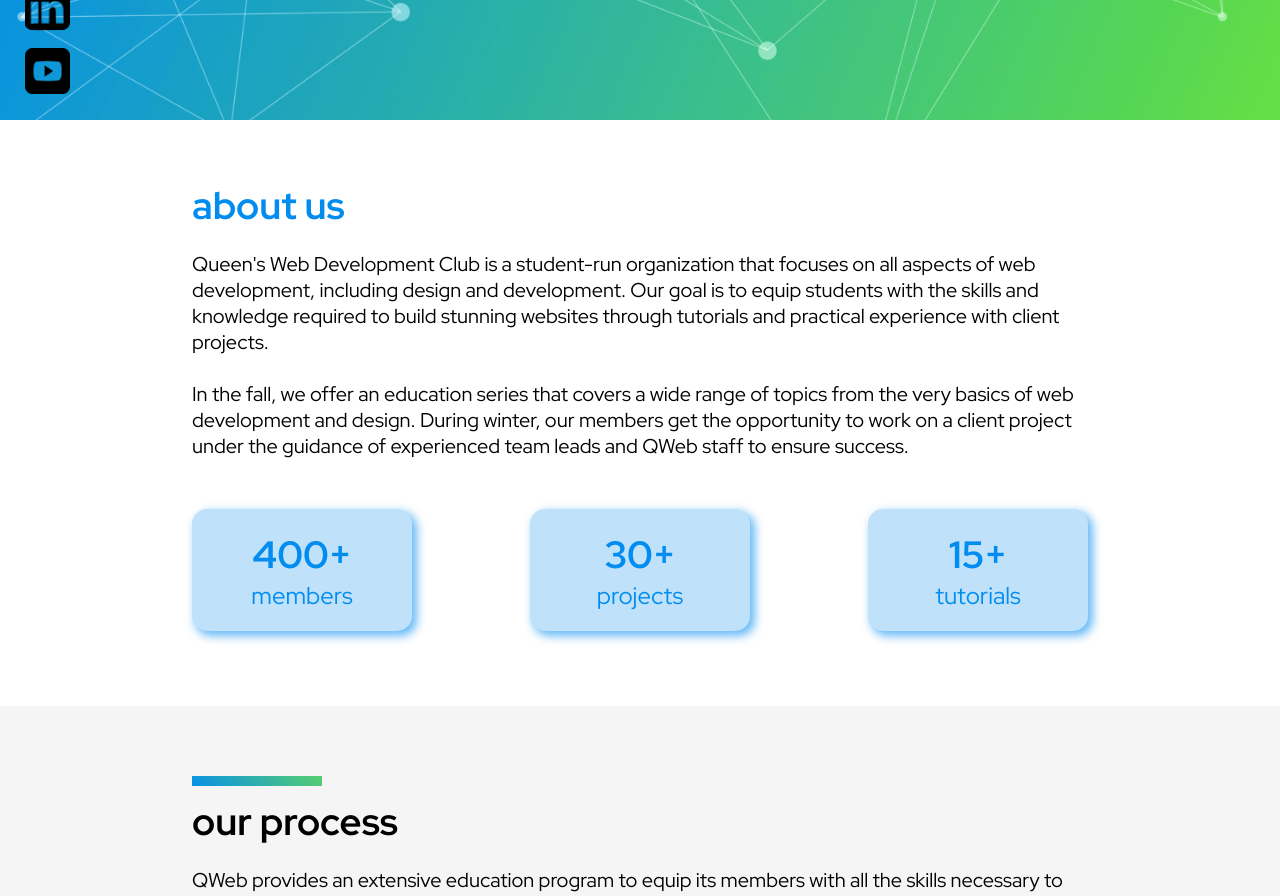
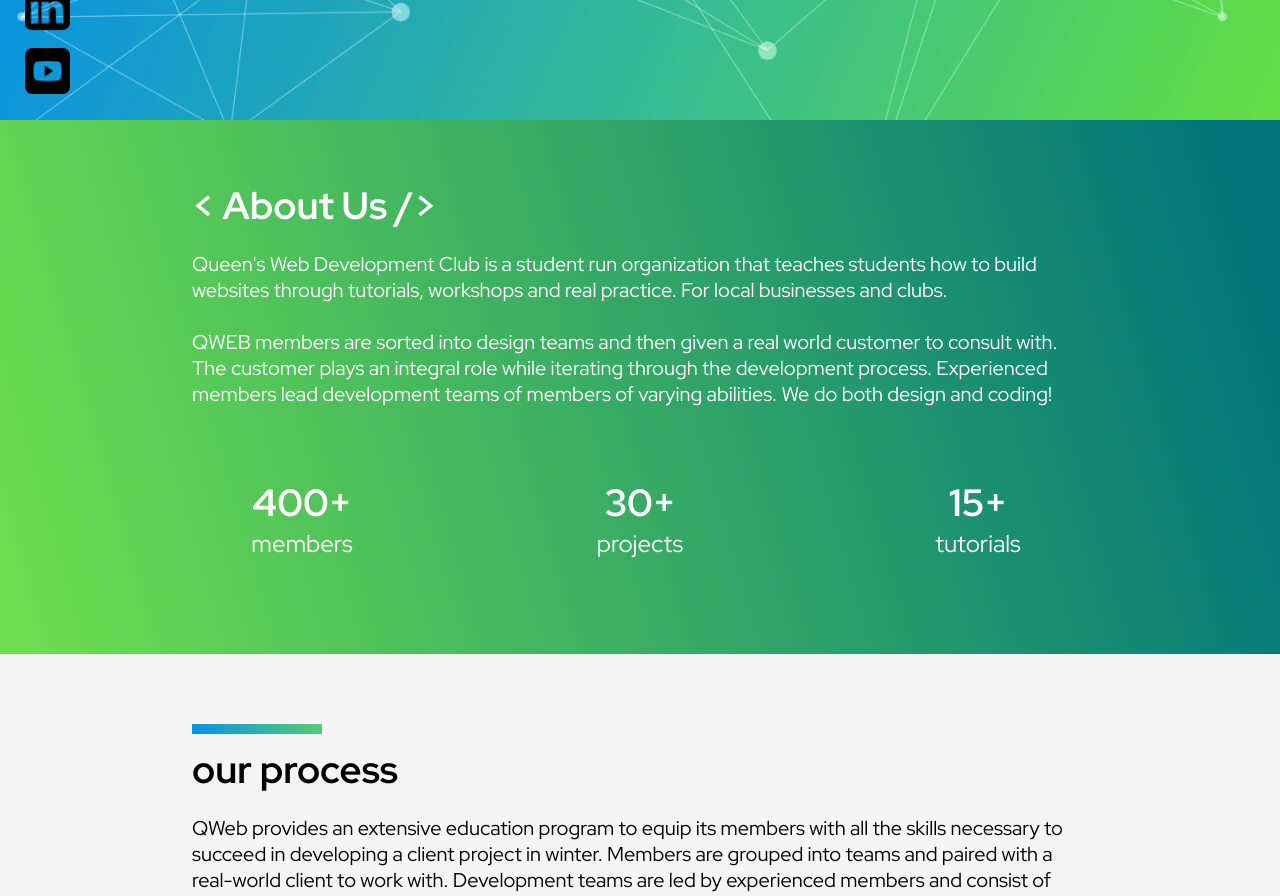
Before and after one commit to queens-web-development-club/qweb-main-2024, a Next.js app: page / in a window 1280 px wide. Shown: the part 680-1576 px from the top of the page. Built offline with nearby package versions, Linux system fonts and the light colour scheme.

Commit message:
about us section complete

```diff
--- a/src/Components/about.js
+++ b/src/Components/about.js
@@ -4,23 +4,15 @@ export default function About() {
   return (
     <div className="about-container" id="about">
       <div className="text">
-        <h1 className="blue-text heading">about us</h1>
-        <p className="description">
-          Queen's Web Development Club is a student-run organization that
-          focuses on all aspects of web development, including design and
-          development. Our goal is to equip students with the skills and
-          knowledge required to build stunning websites through tutorials and
-          practical experience with client projects. <br />
+        <h1 className="white-text heading">{'< About Us />'}</h1>
+        <p className="white-text description">
+        Queen's Web Development Club is a student run organization that teaches students how to build websites through tutorials, workshops and real practice. For local businesses and clubs.  <br />
           <br />
-          In the fall, we offer an education series that covers a wide range of
-          topics from the very basics of web development and design. During
-          winter, our members get the opportunity to work on a client project
-          under the guidance of experienced team leads and QWeb staff to ensure
-          success.
+          QWEB members are sorted into design teams and then given a real world customer to consult with. The customer plays an integral role while iterating through the development process. Experienced members lead development teams of members of varying abilities. We do both design and coding!
         </p>
       </div>
       <div className="card-container">
-        <div className="card blue-text">
+        <div className="card white-text">
           <h2>
             <CountUp
               start={300}
@@ -33,7 +25,7 @@ export default function About() {
           </h2>
           <p>members</p>
         </div>
-        <div className="card blue-text">
+        <div className="card white-text">
           <h2>
             <CountUp
               start={0}
@@ -46,7 +38,7 @@ export default function About() {
           </h2>
           <p>projects</p>
         </div>
-        <div className="card blue-text">
+        <div className="card white-text">
           <h2>
             <CountUp
               start={1}
--- a/src/styles/about.scss
+++ b/src/styles/about.scss
@@ -1,4 +1,5 @@
 .about-container {
+  background: linear-gradient(74deg, #6CDD4F 2.32%, #00767B 95.94%);
   display: flex;
   flex-direction: column;
   justify-content: center;
@@ -11,14 +12,11 @@
     margin: 50px 0 75px;
     width: 70vw;
     .card {
-      background-color: $qweb-light-blue;
       padding: 20px;
 
       width: 220px;
 
       border-radius: 15px;
-      -webkit-box-shadow: 1px 1px 15px 1px $qweb-blue;
-      box-shadow: 4px 4px 10px 1px rgba($qweb-blue, 0.6);
 
       display: flex;
       flex-direction: column;
```
